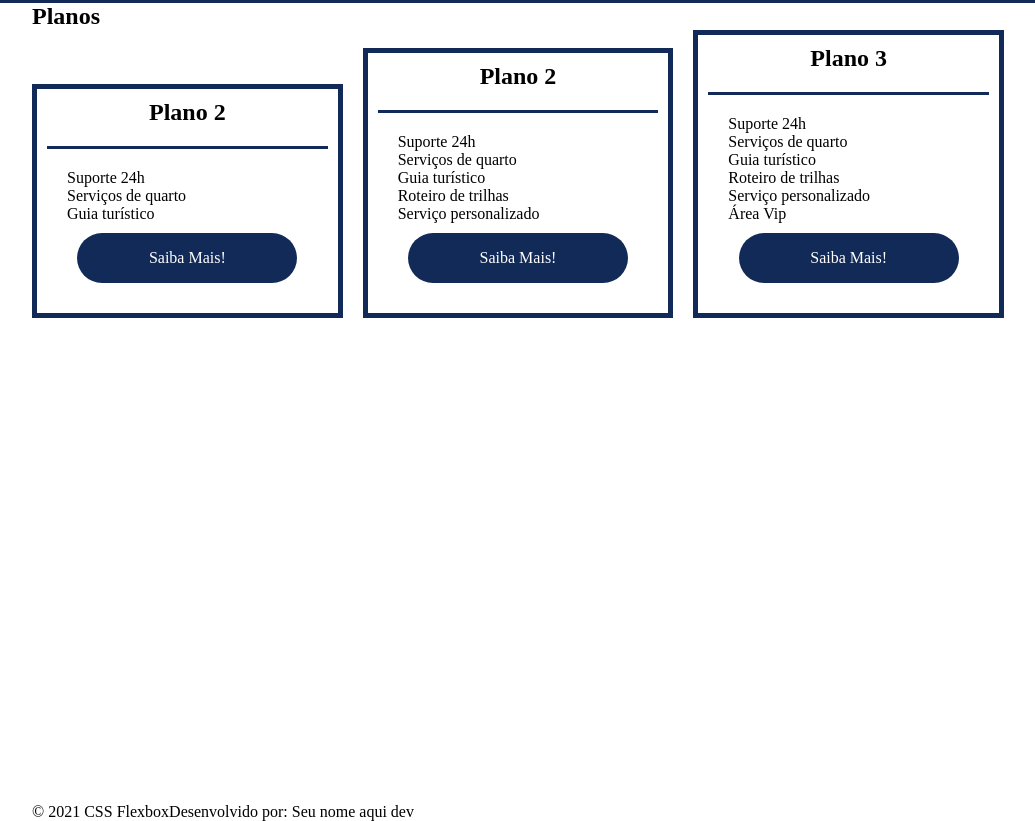
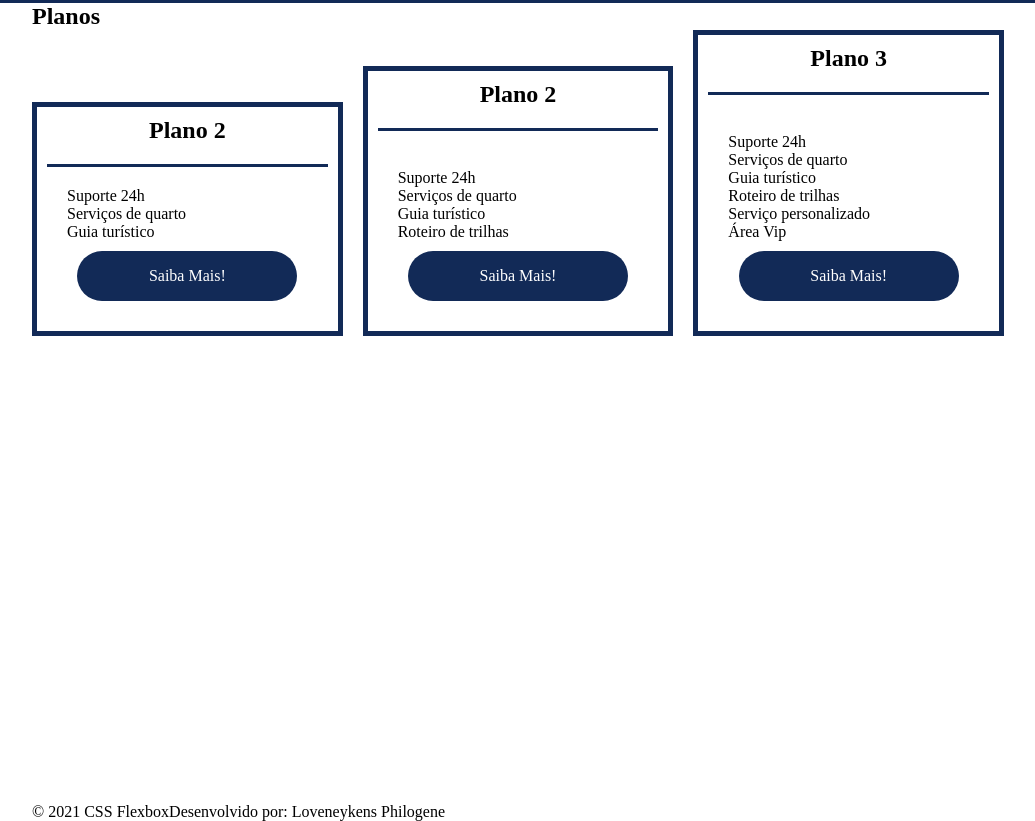
Before and after one commit to LoveneykensPhilogene/projeto-flexbox-DIO, a plain HTML site: page flex-projeto/index.html in a window 1280 px wide. Shown: the part 1636-2457 px from the top of the page, without its empty margins (112-1147 px from the left). Drawn offline with Linux system fonts and the light colour scheme.

Commit message:
index parte 3

```diff
--- a/flex-projeto/index.html
+++ b/flex-projeto/index.html
@@ -110,18 +110,20 @@
 
             <div class="item-plano">
                 <h3>Plano 2</h3>
+                <br>
                 <ul>
                     <li>Suporte 24h</li>
                     <li>Serviços de quarto</li>
                     <li>Guia turístico</li>
                     <li>Roteiro de trilhas</li>
-                    <li>Serviço personalizado</li>
+                    <!-- <li>Serviço personalizado</li>        -->
                 </ul>
                 <a href="#" class="btn">Saiba Mais!</a>
             </div>
 
             <div class="item-plano">
                 <h3>Plano 3</h3>
+                <br>
                 <ul>
                     <li>Suporte 24h</li>
                     <li>Serviços de quarto</li>
@@ -137,9 +139,11 @@
     </div>
 
 
-    <footer class="flex-container">
-        <p>&copy; 2021 CSS Flexbox</p>
-        <p>Desenvolvido por: Seu nome aqui dev</p>
+    <footer>
+        <div class="flex-container footer">
+            <p>&copy; 2021 CSS Flexbox</p>
+            <p>Desenvolvido por: Loveneykens Philogene</p>
+        </div>
     </footer>
 </body>
 
```
